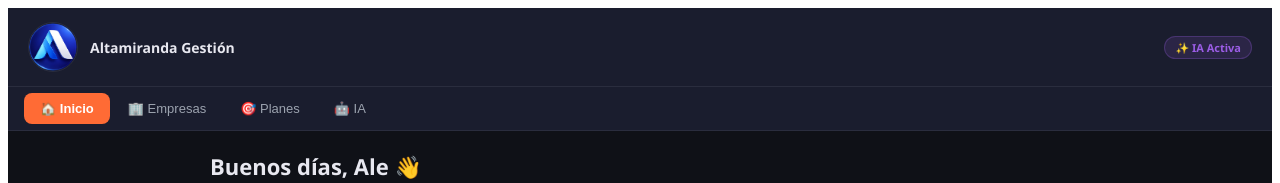
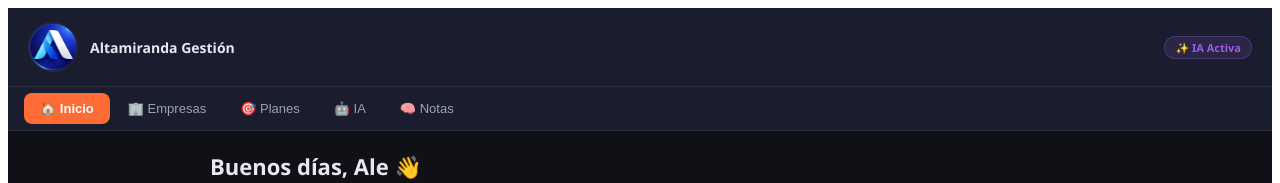
Before and after one commit to nxaia/panel-altamiranda, a React (Vite) app: page / in a window 1280 px wide. Shown: the top 183 px of the page. Built offline with nearby package versions, Linux system fonts and the light colour scheme.

Commit message:
Update App.jsx

```diff
--- a/src/App.jsx
+++ b/src/App.jsx
@@ -1423,6 +1423,7 @@ const TABS = [
   { id: "empresas", label: "🏢 Empresas" },
   { id: "planes", label: "🎯 Planes" },
   { id: "asistente", label: "🤖 IA" },
+  { id: "notas", label: "🧠 Notas" },
 ];
 
 export default function App() {
```
